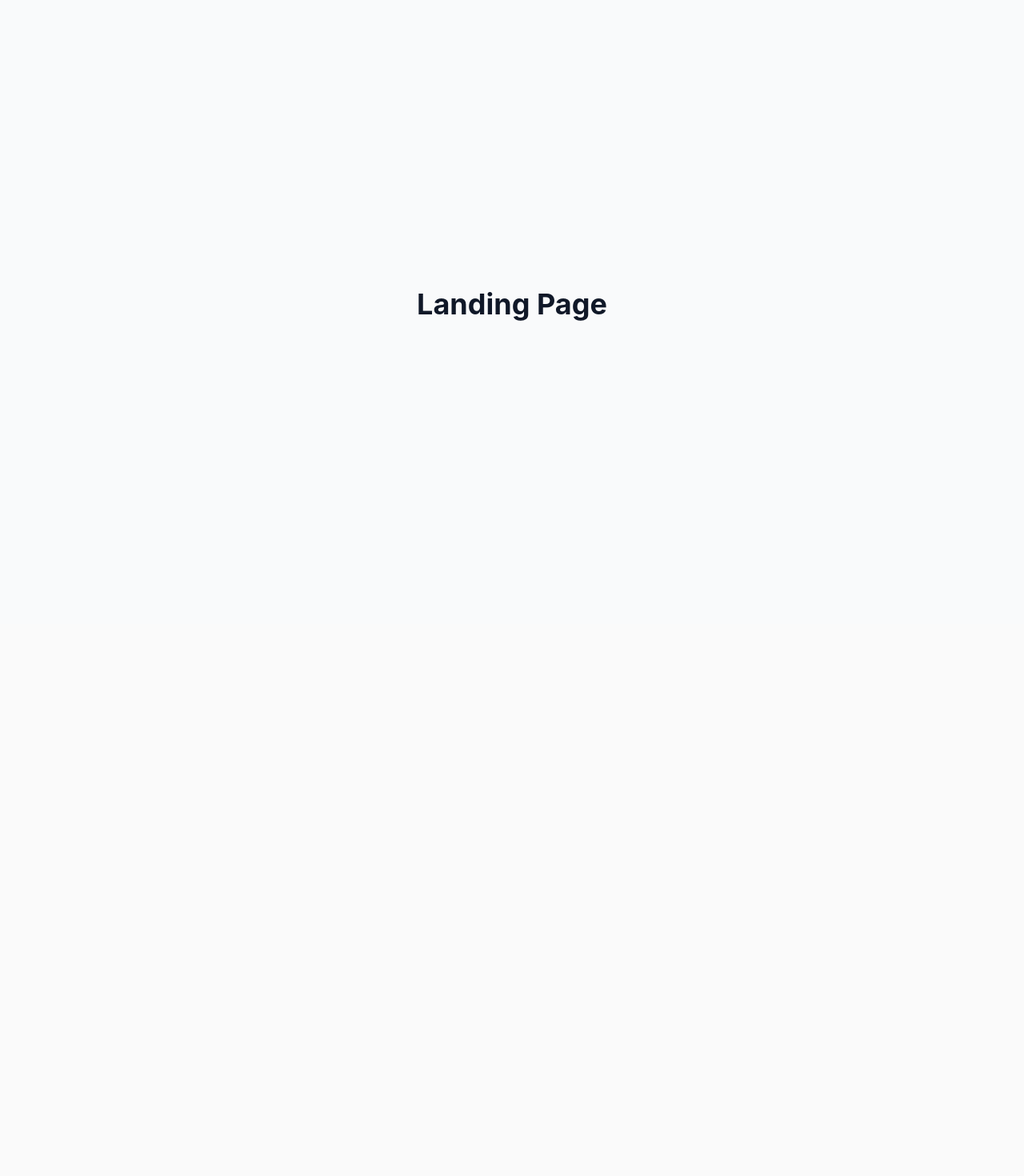
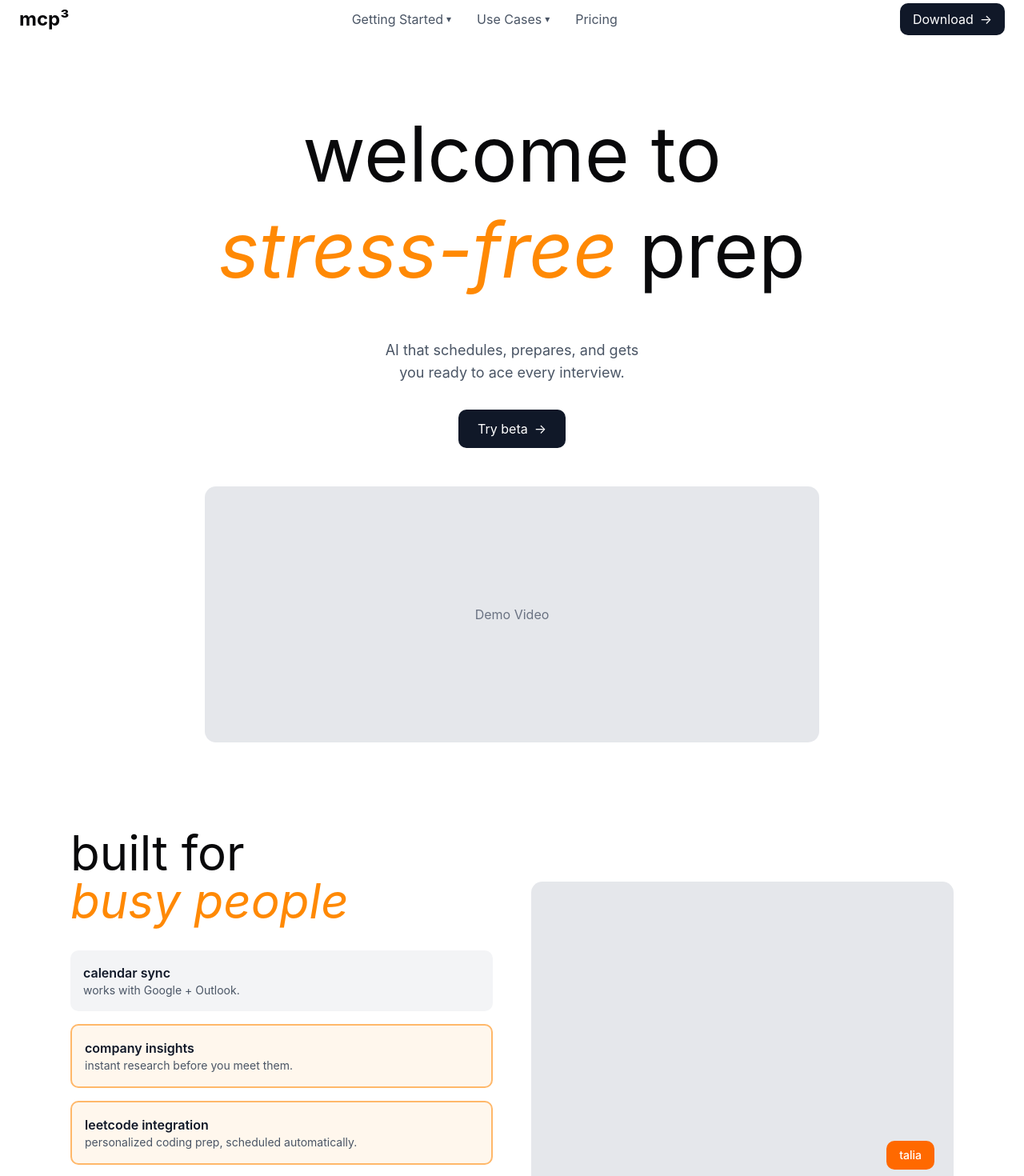
Before and after one commit to sijan2/cube, a React (Vite) app in the folder web/: page / in a window 1280 px wide. Shown: the part 20-1490 px from the top of the page at 80% size. Before the commit the page ends 800 px from the top, so only its background shows below. Built offline with nearby package versions, Linux system fonts and the light colour scheme.

Commit message:
feat: add landing page with animated hero section and features grid

```diff
--- a/web/globals.css
+++ b/web/globals.css
@@ -139,3 +139,16 @@ code {
     @apply bg-background text-foreground;
   }
 }
+
+.animate-in {
+  transition: all 300ms cubic-bezier(0.25, 0.1, 0.25, 1);
+  opacity: 0;
+  transform: translateY(20px);
+  filter: blur(4px);
+}
+
+.animate-visible {
+  opacity: 1;
+  transform: translateY(0px);
+  filter: blur(0px);
+}
--- a/web/src/routes/index.tsx
+++ b/web/src/routes/index.tsx
@@ -1,13 +1,120 @@
 import { createFileRoute } from '@tanstack/react-router'
+import { useEffect, useRef } from 'react'
 
 export const Route = createFileRoute('/')({
   component: App,
 })
 
 function App() {
+  const headerRef = useRef<HTMLElement>(null)
+
+  useEffect(() => {
+    const elements = headerRef.current?.querySelectorAll('.animate-in')
+    if (!elements) return
+
+    const observer = new IntersectionObserver(
+      (entries) => {
+        entries.forEach((entry, index) => {
+          if (entry.isIntersecting) {
+            setTimeout(() => {
+              entry.target.classList.add('animate-visible')
+            }, index * 150)
+          }
+        })
+      },
+      { threshold: 0.1 }
+    )
+
+    elements.forEach((el) => observer.observe(el))
+    return () => observer.disconnect()
+  }, [])
+
   return (
-    <div className="min-h-screen bg-gray-50 flex items-center justify-center">
-      <h1 className="text-4xl font-bold text-gray-900">Landing Page</h1>
+    <div className="min-h-screen bg-white">
+      {/* Navigation */}
+      <nav className="flex items-center justify-between p-6 max-w-7xl mx-auto">
+        <div className="text-2xl font-bold">mcp³</div>
+        <div className="hidden md:flex items-center gap-8">
+          <button className="text-gray-600 hover:text-gray-900 flex items-center gap-1">
+            Getting Started <span className="text-xs">▾</span>
+          </button>
+          <button className="text-gray-600 hover:text-gray-900 flex items-center gap-1">
+            Use Cases <span className="text-xs">▾</span>
+          </button>
+          <button className="text-gray-600 hover:text-gray-900">Pricing</button>
+        </div>
+        <button className="bg-gray-900 text-white px-4 py-2 rounded-lg hover:bg-gray-800 transition-colors flex items-center gap-2">
+          Download <span>→</span>
+        </button>
+      </nav>
+
+      {/* Hero Section */}
+      <header ref={headerRef} className="flex flex-col items-center gap-12 py-16 text-center max-w-4xl mx-auto px-6">
+        <div className="flex flex-col items-center gap-8">
+          <h1 className="text-6xl md:text-8xl font-normal leading-tight">
+            <span className="animate-in opacity-0 transform translate-y-5 blur-sm">welcome to</span>
+            <br />
+            <span className="animate-in opacity-0 transform translate-y-5 blur-sm italic text-orange-400">stress-free</span>{' '}
+            <span className="animate-in opacity-0 transform translate-y-5 blur-sm">prep</span>
+          </h1>
+
+          <p className="animate-in opacity-0 transform translate-y-5 blur-sm text-gray-600 text-lg max-w-md">
+            AI that schedules, prepares, and gets<br />
+            you ready to ace every interview.
+          </p>
+
+          <button className="animate-in opacity-0 transform translate-y-5 blur-sm bg-gray-900 text-white px-6 py-3 rounded-lg hover:bg-gray-800 transition-colors flex items-center gap-2">
+            Try beta <span>→</span>
+          </button>
+        </div>
+
+        {/* Video/Image placeholder */}
+        <div className="animate-in opacity-0 transform translate-y-5 blur-sm w-full max-w-3xl h-80 bg-gray-200 rounded-xl flex items-center justify-center">
+          <span className="text-gray-500">Demo Video</span>
+        </div>
+      </header>
+
+      {/* Features Section */}
+      <section className="max-w-6xl mx-auto px-6 py-16">
+        <div className="grid md:grid-cols-2 gap-12 items-center">
+          <div>
+            <h2 className="text-5xl md:text-6xl font-normal mb-8">
+              built for<br />
+              <span className="italic text-orange-400">busy people</span>
+            </h2>
+
+            <div className="space-y-4">
+              <div className="bg-gray-100 p-4 rounded-lg">
+                <h3 className="font-semibold text-gray-900">calendar sync</h3>
+                <p className="text-sm text-gray-600">works with Google + Outlook.</p>
+              </div>
+
+              <div className="border-2 border-orange-300 bg-orange-50 p-4 rounded-lg">
+                <h3 className="font-semibold text-gray-900">company insights</h3>
+                <p className="text-sm text-gray-600">instant research before you meet them.</p>
+              </div>
+
+              <div className="border-2 border-orange-300 bg-orange-50 p-4 rounded-lg">
+                <h3 className="font-semibold text-gray-900">leetcode integration</h3>
+                <p className="text-sm text-gray-600">personalized coding prep, scheduled automatically.</p>
+              </div>
+
+              <div className="border-2 border-orange-300 bg-orange-50 p-4 rounded-lg">
+                <h3 className="font-semibold text-gray-900">ai reminders</h3>
+                <p className="text-sm text-gray-600">prep sessions timed to keep you sharp, not stressed.</p>
+              </div>
+            </div>
+          </div>
+
+          <div className="relative">
+            <div className="w-full h-96 bg-gray-200 rounded-xl flex items-end justify-end p-6">
+              <div className="bg-orange-500 text-white px-4 py-2 rounded-lg text-sm font-medium">
+                talia
+              </div>
+            </div>
+          </div>
+        </div>
+      </section>
     </div>
   )
 }
```
